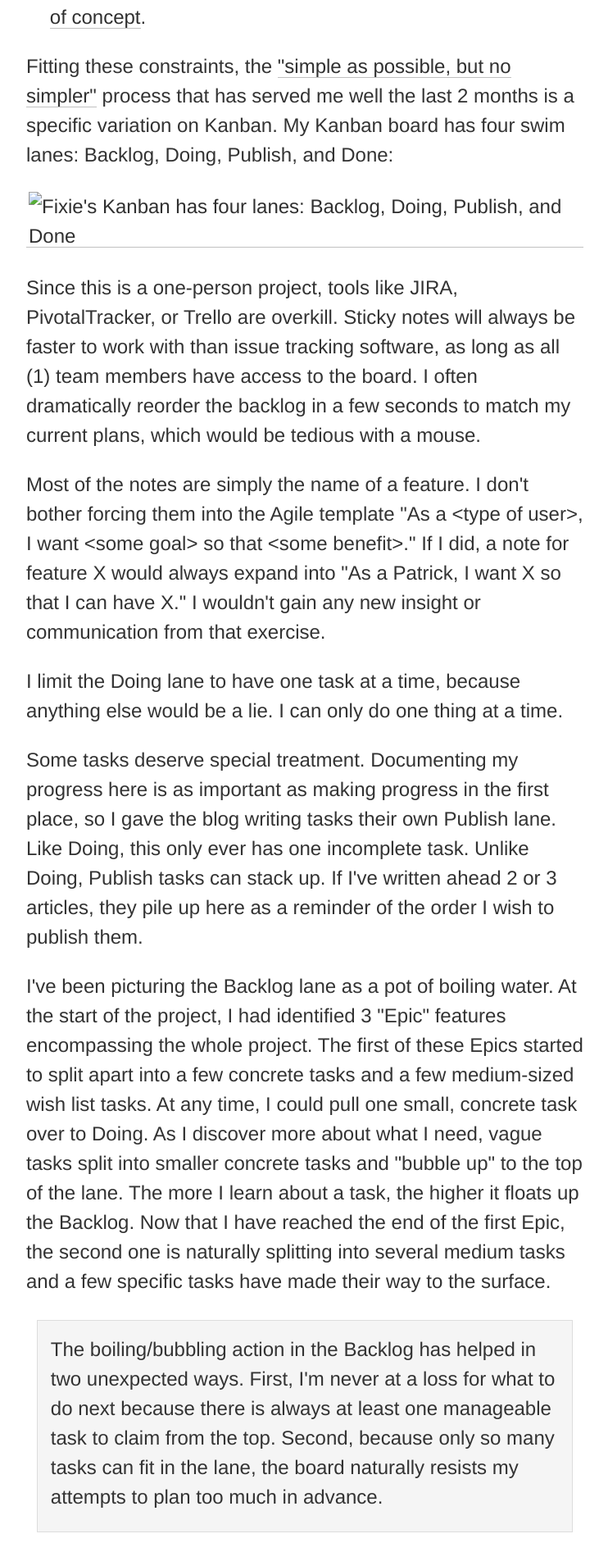
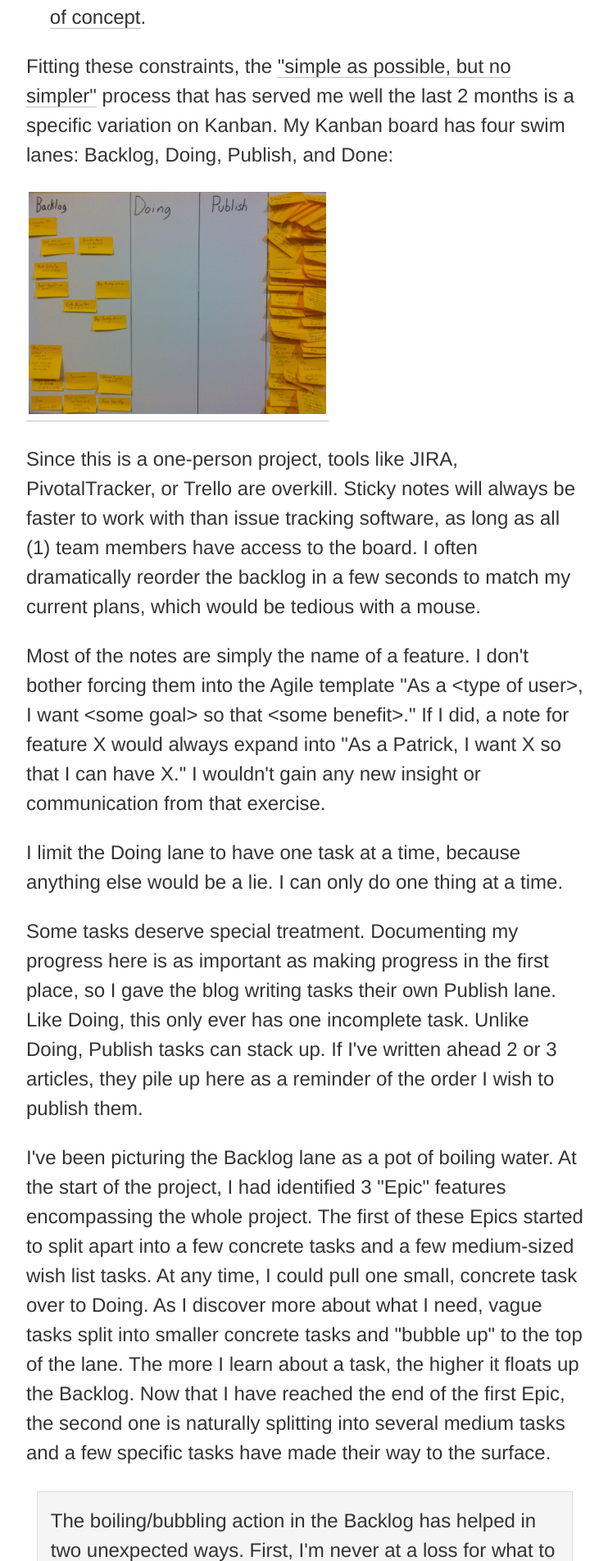
Before and after one commit to plioi/plioi.github.io, a Jekyll site: the page built from _posts/2013-05-01-the-boiling-backlog.html, in a window 1280 px wide. Shown: the part 1187-3091 px from the top of the page at 82% size, without its empty margins (268-1010 px from the left). Built offline with Jekyll 4.4.1, drawn with Linux system fonts in a browser that asks for light colours.

Commit message:
Fix images.

```diff
--- a/_posts/2013-02-01-whittling-parsley.html
+++ b/_posts/2013-02-01-whittling-parsley.html
@@ -11,12 +11,12 @@ layout: post
 <p>Parsley is an <a href="http://martinfowler.com/bliki/DomainSpecificLanguage.html">internal DSL for creating external DSLs</a>, so the normal use case involves simply declaring what successful input looks like, at a high level:</p>
 <p>{% gist 4688571 %}</p>
 <h2>High-Level Architecture</h2>
-<p><a href="http://patrick.lioi.net/2013/02/parsley-architecture.png"><img src="http://patrick.lioi.net/2013/02/ParsleyArchitecture-466x165.png" alt="Parsley Architecture" width="466" height="165" class="aligncenter size-medium wp-image-6369" /></a></p>
+<p><a href="http://patrick.lioi.net/images/2013/02/parsley-architecture.png"><img src="http://patrick.lioi.net/images/2013/02/ParsleyArchitecture-466x165.png" alt="Parsley Architecture" width="466" height="165" class="aligncenter size-medium wp-image-6369" /></a></p>
 <p>Parsley can be broken down into 2 distinct subsystems: tokenization and grammars.  The grammar subsystem includes a low-level means of processing the input as well as a high-level DSL to make it all pretty like the example above.</p>
 <p>In a tokenization phase, a JSON string like "[1, 10, 100]" is chopped up into a series of substrings: "[", "1", "10", "100", and "]".  Note that tokens can be multiple characters, as long as they represent a single meaningful thing in JSON.  A token could be an operator, a keyword, a number, or a whole quoted string literal.  Cutting any of these things into a smaller substring would remove its meaning, so we say "that's small enough" and stop there.  We also remember what <em>kind</em> of token each substring is, so in our example the tokenizer really turns "[1, 10, 100]" into ("[", OpenArray), ("1", Number), (",", Comma), ("10", Number), (",", Comma), ("100", Number), ("]", CloseArray).</p>
 <p>This collection of token objects is then handed off to the second subsystem, in which a grammar for our language is declared.  Parsley takes the collection of tokens, applies the grammar to it, and out pops plain old .NET objects like arrays, dictionaries, or instances of your own classes.</p>
 <p><strong>My goal today is to reveal that low-level processing within the grammar subsystem.  To get there, we're going to have to whittle away a most of the project:</strong></p>
-<p><a href="http://patrick.lioi.net/2013/02/WhittledParsleyArchitecture.png"><img src="http://patrick.lioi.net/2013/02/WhittledParsleyArchitecture-466x164.png" alt="Whittled Parsley Architecture" width="466" height="164" class="aligncenter size-medium wp-image-6370" /></a></p>
+<p><a href="http://patrick.lioi.net/images/2013/02/WhittledParsleyArchitecture.png"><img src="http://patrick.lioi.net/images/2013/02/WhittledParsleyArchitecture-466x164.png" alt="Whittled Parsley Architecture" width="466" height="164" class="aligncenter size-medium wp-image-6370" /></a></p>
 <h2>The Whittle - Removing the Tokenizer Subsystem</h2>
 <p>I started by creating a new clone of https://github.com/plioi/parsley.git.</p>
 <p>As with the last three weeks, the first thing I got rid of was the unit testing project.  We're about to start throwing away things left and right, and the tests were just going to be in the way.</p>
--- a/_posts/2013-02-27-graphiti.html
+++ b/_posts/2013-02-27-graphiti.html
@@ -4,7 +4,7 @@ layout: post
 ---
 
 <p>Back in college, I stumbled across a great tool called <a href="http://www.graphviz.org/">GraphViz</a>.  I used it to generate class diagrams from the source of a PHP application I was working on.  More recently, I've found it useful again for visualizing the <em>runtime</em> relationships between objects.  GraphViz can turn a plaintext description of relationships into a graph image.  Not "graph" as in "charts and graphs", but "graph" as in "computer science graph".  Nodes and edges:</p>
-<p><a href="http://patrick.lioi.net/2013/02/graphviz.png"><img src="http://patrick.lioi.net/2013/02/graphviz.png" alt="simple" width="179" height="251" class="aligncenter size-medium wp-image-6425" /></a></p>
+<p><a href="http://patrick.lioi.net/images/2013/02/graphviz.png"><img src="http://patrick.lioi.net/images/2013/02/graphviz.png" alt="simple" width="179" height="251" class="aligncenter size-medium wp-image-6425" /></a></p>
 <p>Today, we'll see how to easily generate images like this.  Along the way, we'll see an interesting use case for anonymous objects.</p>
 <h2>The Dot File Format</h2>
 <p>The image above can be generated from the following text file, using a GraphViz tool called dot.exe.  Note the use of the word 'digraph'.  A graph is anything made up of nodes and edges; a digraph is a graph where the edges have <em>di</em>rection from a source node to a destination node.</p>
@@ -13,7 +13,7 @@ layout: post
 <p>The dot file format supports a lot of options.  For instance, we can customize the original dot file like so:</p>
 <p>{% gist 5014224 %}</p>
 <p>Optional attributes appear in square brackets.  Here, we give one of our edges a label, alter the colors, and change one of the nodes from an ellipse to a box:</p>
-<p><a href="http://patrick.lioi.net/2013/02/fancy.png"><img src="http://patrick.lioi.net/2013/02/fancy.png" alt="fancy" width="179" height="275" class="aligncenter size-full wp-image-6424" /></a></p>
+<p><a href="http://patrick.lioi.net/images/2013/02/fancy.png"><img src="http://patrick.lioi.net/images/2013/02/fancy.png" alt="fancy" width="179" height="275" class="aligncenter size-full wp-image-6424" /></a></p>
 <p>One can imagine generating these dot files programmatically with a StringBuilder.  Doing so would be a little monotonous, especially when the optional attributes like shapes and colors are included.  You have to busy yourself with the dot format's quoting rules as well as C#'s quoting rules.  Even when you succeed, you'll be left with some ugly code.  I'd much rather generate the above two dot files like so:</p>
 <p>{% gist 5014233 %}</p>
 <p>{% gist 5014237 %}</p>
--- a/_posts/2013-05-01-the-boiling-backlog.html
+++ b/_posts/2013-05-01-the-boiling-backlog.html
@@ -12,7 +12,7 @@ layout: post
 <li>The high risk requirements were vetted early on with a <a href="http://patrick.lioi.net/2013/03/13/strongly-typed-whiteboarding/">proof of concept</a>.</li>
 </ol>
 <p>Fitting these constraints, the <a href="http://c2.com/cgi/wiki?EinsteinPrinciple">"simple as possible, but no simpler"</a> process that has served me well the last 2 months is a specific variation on Kanban. My Kanban board has four swim lanes: Backlog, Doing, Publish, and Done:</p>
-<p><a href="http://patrick.lioi.net/2013/05/kanban.png"><img src="http://patrick.lioi.net/2013/05/kanban.png" alt="Fixie&#039;s Kanban has four lanes: Backlog, Doing, Publish, and Done" width="363" height="271" class="aligncenter size-full wp-image-6525" /></a></p>
+<p><a href="http://patrick.lioi.net/images/2013/05/kanban.png"><img src="http://patrick.lioi.net/images/2013/05/kanban.png" alt="Fixie&#039;s Kanban has four lanes: Backlog, Doing, Publish, and Done" width="363" height="271" class="aligncenter size-full wp-image-6525" /></a></p>
 <p>Since this is a one-person project, tools like JIRA, PivotalTracker, or Trello are overkill. Sticky notes will always be faster to work with than issue tracking software, as long as all (1) team members have access to the board. I often dramatically reorder the backlog in a few seconds to match my current plans, which would be tedious with a mouse.</p>
 <p>Most of the notes are simply the name of a feature. I don't bother forcing them into the Agile template "As a &lt;type of user&gt;, I want &lt;some goal&gt; so that &lt;some benefit&gt;." If I did, a note for feature X would always expand into "As a Patrick, I want X so that I can have X." I wouldn't gain any new insight or communication from that exercise.</p>
 <p>I limit the Doing lane to have one task at a time, because anything else would be a lie. I can only do one thing at a time.</p>
```
